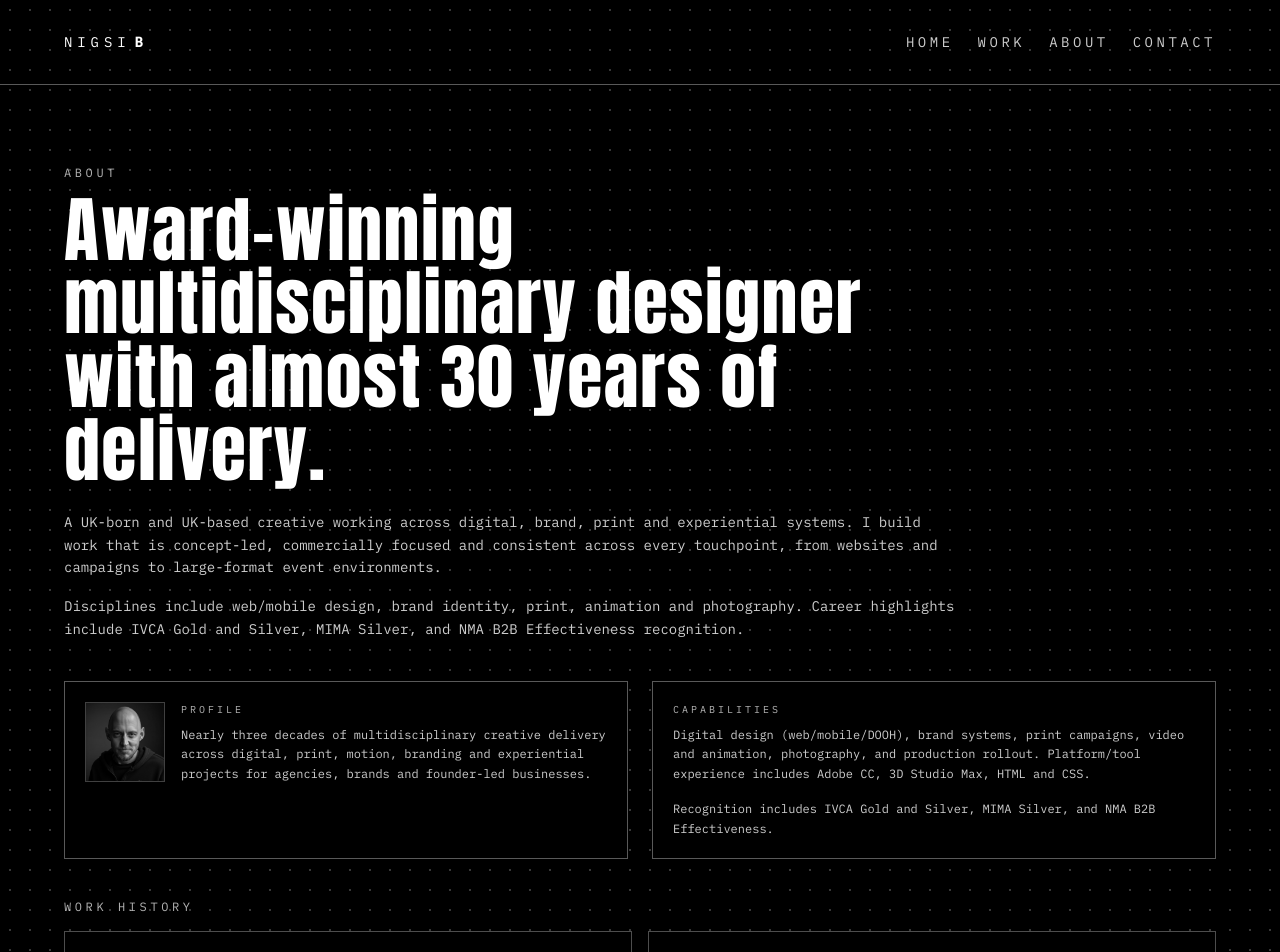
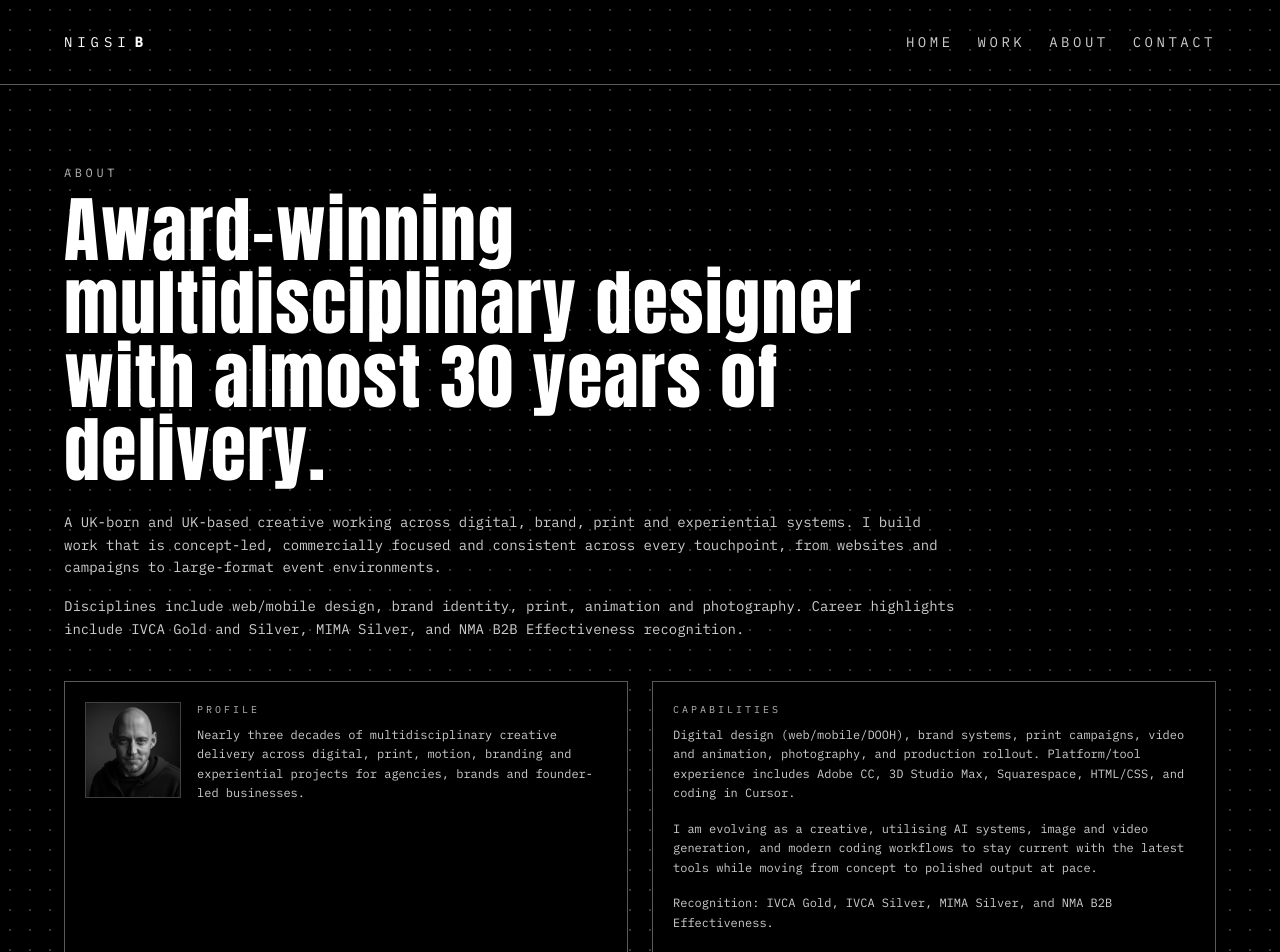
Before and after one commit to nigsiB/website, a Next.js app: page /about in a window 1280 px wide. Shown: the top 952 px of the page. Built offline with nearby package versions, Linux system fonts and the light colour scheme.

Commit message:
Polish about profile presentation and desktop screenshot capture behavior.
This enlarges the profile portrait, refines recognition copy, and hardens screenshot captures to consistent desktop viewport output.

Made-with: Cursor

```diff
--- a/scripts/capture-screenshots.ts
+++ b/scripts/capture-screenshots.ts
@@ -40,6 +40,11 @@ async function runPlaywrightCapture() {
   const browser = await chromium.launch({ headless: true });
   const context = await browser.newContext({
     viewport: { width: 1440, height: 900 },
+    deviceScaleFactor: 1,
+    isMobile: false,
+    hasTouch: false,
+    userAgent:
+      "Mozilla/5.0 (Windows NT 10.0; Win64; x64) AppleWebKit/537.36 (KHTML, like Gecko) Chrome/127.0.0.0 Safari/537.36",
   });
 
   for (const project of projects) {
@@ -50,6 +55,7 @@ async function runPlaywrightCapture() {
     try {
       console.log(`Playwright capturing ${project.url}`);
       await page.goto(project.url, { waitUntil: "domcontentloaded", timeout: 45000 });
+      await page.setViewportSize({ width: 1440, height: 900 });
       // Allow page transitions/entrance animations to complete before capture.
       await page.waitForTimeout(Number.isFinite(screenshotDelayMs) ? screenshotDelayMs : 5000);
       await page.screenshot({ path: outputPath, fullPage: false });
--- a/src/app/about/page.tsx
+++ b/src/app/about/page.tsx
@@ -75,13 +75,13 @@ export default function AboutPage() {
         <div className="mt-10 grid gap-6 md:grid-cols-2">
           <article className="border border-white/35 bg-black p-5">
             <div className="flex items-start gap-4">
-              <div className="relative h-20 w-20 shrink-0 overflow-hidden border border-white/25">
+              <div className="relative h-24 w-24 shrink-0 overflow-hidden border border-white/25">
                 <Image
                   src="/images/nigel-profile.png"
                   alt="Nigel Burt portrait"
                   fill
                   className="object-cover grayscale"
-                  sizes="80px"
+                  sizes="96px"
                 />
               </div>
               <div>
@@ -98,10 +98,14 @@ export default function AboutPage() {
             <p className="text-[10px] tracking-[0.3em] text-white/70">CAPABILITIES</p>
             <p className="mt-2 text-xs leading-relaxed text-white/80">
               Digital design (web/mobile/DOOH), brand systems, print campaigns, video and animation, photography, and production
-              rollout. Platform/tool experience includes Adobe CC, 3D Studio Max, HTML and CSS.
+              rollout. Platform/tool experience includes Adobe CC, 3D Studio Max, Squarespace, HTML/CSS, and coding in Cursor.
             </p>
             <p className="mt-4 text-xs leading-relaxed text-white/80">
-              Recognition includes IVCA Gold and Silver, MIMA Silver, and NMA B2B Effectiveness.
+              I am evolving as a creative, utilising AI systems, image and video generation, and modern coding workflows to stay
+              current with the latest tools while moving from concept to polished output at pace.
+            </p>
+            <p className="mt-4 text-xs leading-relaxed text-white/80">
+              Recognition: IVCA Gold, IVCA Silver, MIMA Silver, and NMA B2B Effectiveness.
             </p>
           </article>
         </div>
```
